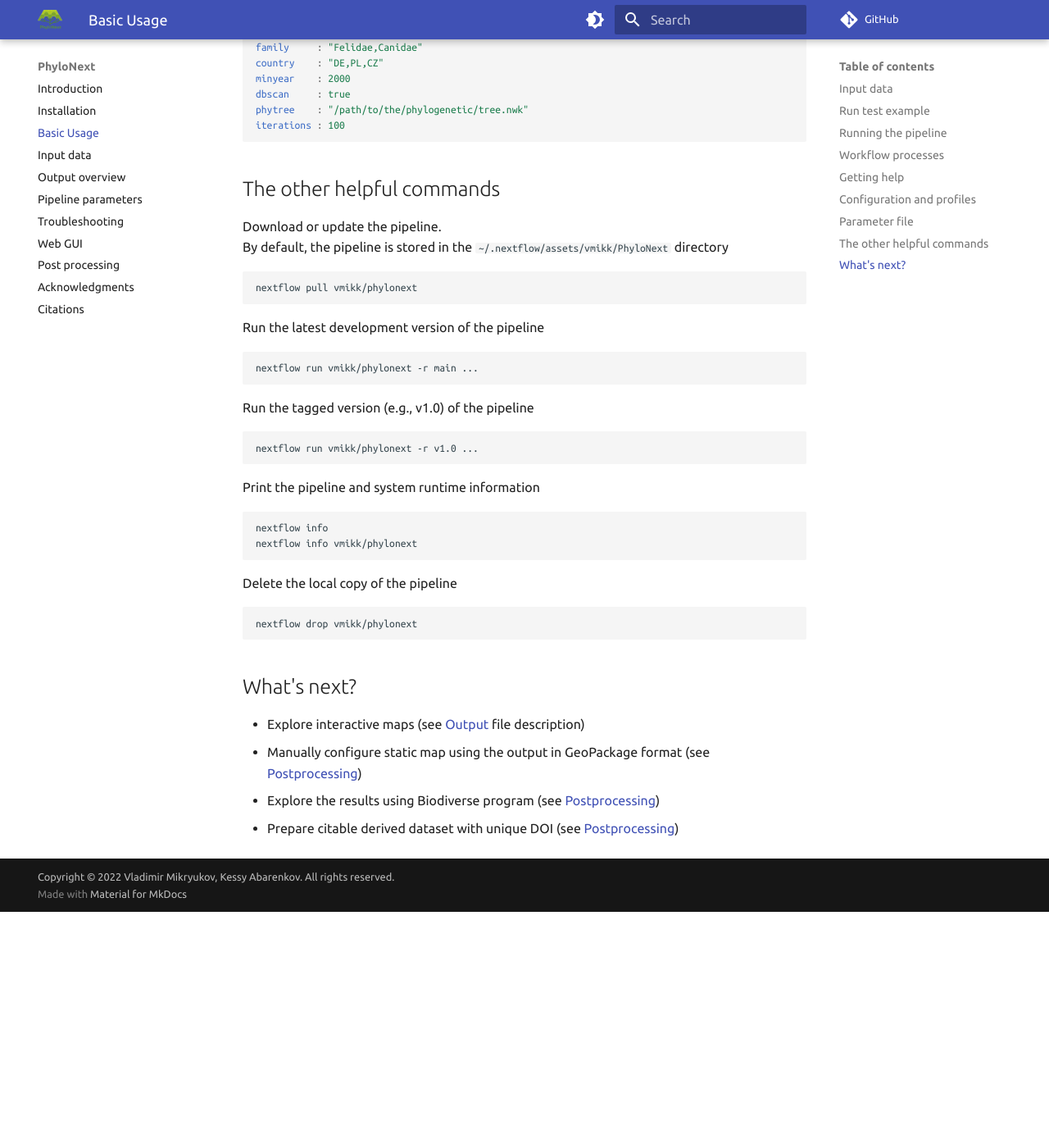
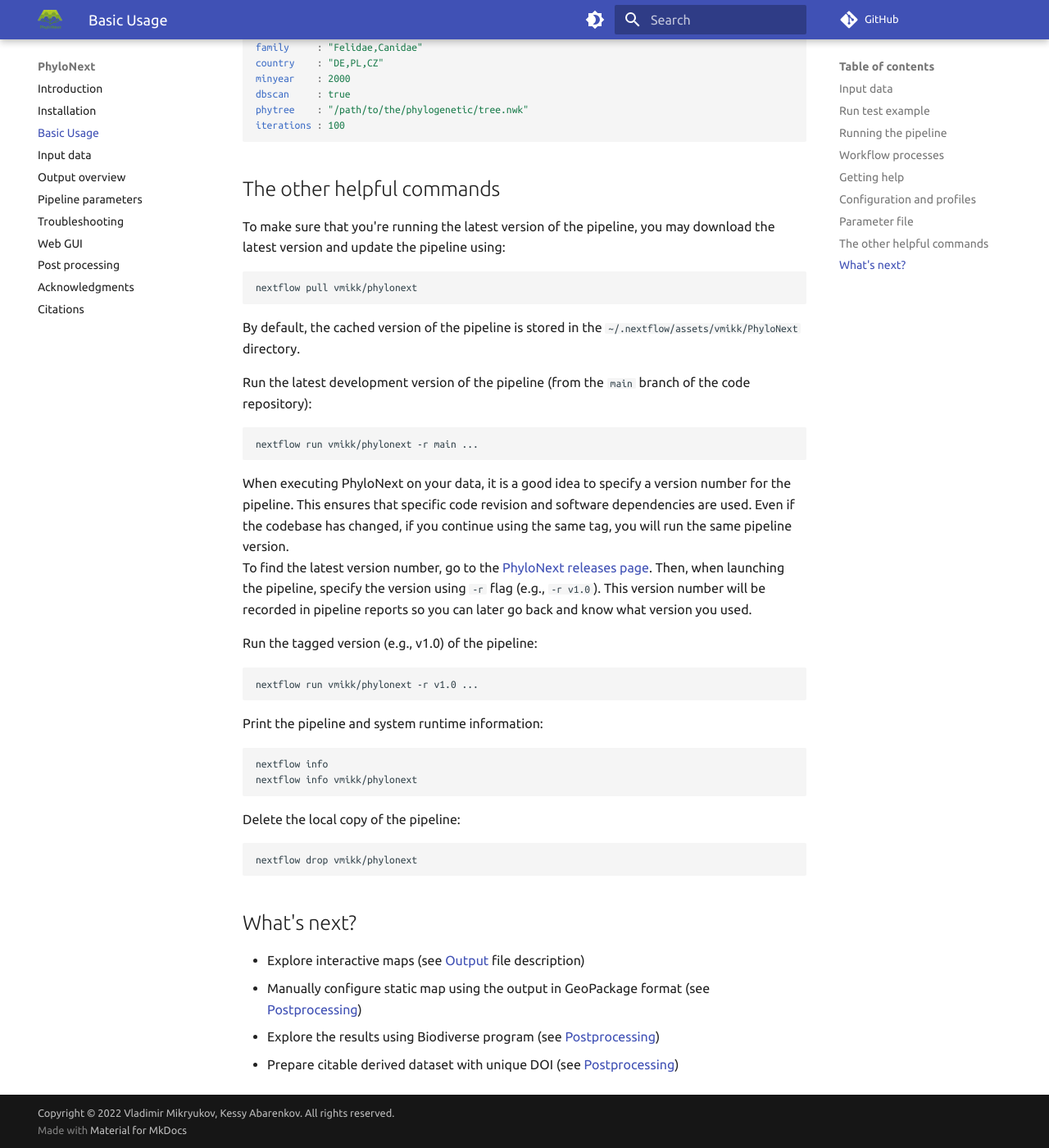
Before and after one commit to vmikk/phylonext_manual, an MkDocs documentation site: the page built from docs/usage.md, in a window 1280 px wide and 1400 px high, scrolled down 4011 px. Shown: the whole window at 82% size. Built offline with MkDocs 1.6.1 and Material for MkDocs 9.7.7, drawn with Linux system fonts in a browser that asks for light colours; comment, search, counter and statistics services are not loaded; before the commit the page ends 5123 px from its top, so only the background shows below that.

Commit message:
pipeline versions

````diff
--- a/docs/usage.md
+++ b/docs/usage.md
@@ -147,27 +147,37 @@ iterations : 100
 
 ## The other helpful commands
 
-Download or update the pipeline.
-By default, the pipeline is stored in the `~/.nextflow/assets/vmikk/PhyloNext` directory
+To make sure that you're running the latest version of the pipeline,
+you may download the latest version and update the pipeline using:
 ``` bash
 nextflow pull vmikk/phylonext
 ```
+By default, the cached version of the pipeline is stored in the `~/.nextflow/assets/vmikk/PhyloNext` directory.
 
-Run the latest development version of the pipeline
+Run the latest development version of the pipeline (from the `main` branch of the code repository):
 ``` bash
 nextflow run vmikk/phylonext -r main ...
 ```
-Run the tagged version (e.g., v1.0) of the pipeline
+
+When executing PhyloNext on your data, it is a good idea to specify a version number for the pipeline.
+This ensures that specific code revision and software dependencies are used.
+Even if the codebase has changed, if you continue using the same tag, you will run the same pipeline version.
+To find the latest version number, go to the [PhyloNext releases page](https://github.com/vmikk/PhyloNext/releases).
+Then, when launching the pipeline, specify the version using `-r` flag (e.g., `-r v1.0`).
+This version number will be recorded in pipeline reports so you can later go back and know what version you used.
+
+Run the tagged version (e.g., v1.0) of the pipeline:
 ``` bash
 nextflow run vmikk/phylonext -r v1.0 ...
 ```
-Print the pipeline and system runtime information
+
+Print the pipeline and system runtime information:
 ``` bash
 nextflow info
 nextflow info vmikk/phylonext
 ```
 
-Delete the local copy of the pipeline
+Delete the local copy of the pipeline:
 ``` bash
 nextflow drop vmikk/phylonext
 ```
````
